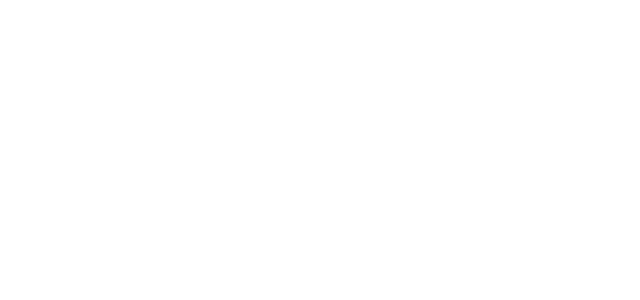
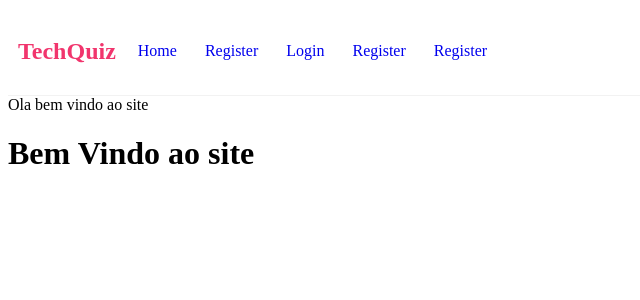
Before and after one commit to henriqueolivgp/Techquiz, a React (Create React App) app in the folder techquiz/: page / in a window 1280 px wide. Shown: the top 300 px of the page, without its empty margins (0-640 px from the left). Built offline with nearby package versions, Linux system fonts and the light colour scheme.

Commit message:
Make Pages and some code

```diff
--- a/techquiz/Home/NavBarH.css
+++ /dev/null
@@ -1,5 +0,0 @@
-ul {
-    list-style-type: none;
-    margin: 0;
-    padding: 0;
-  }
--- a/techquiz/src/App.js
+++ b/techquiz/src/App.js
@@ -1,12 +1,15 @@
+import Home from './Home/HomePage';
 import './App';
+import NavBarH from './Home/NavbarH';
 
 function App() {
   return (
     <div className="App">
-
-      <header className="App-header">
-
-      </header>
+      <NavBarH/>
+      <Home/>
+      <div className='content'>
+        <h1>Bem Vindo ao site</h1>
+      </div>
     </div>
   );
 }
--- /dev/null
+++ b/techquiz/src/Home/HomePage.js
@@ -0,0 +1,14 @@
+const HomePage = () => {
+    return (
+        <div className="Page">
+            <div className="content">
+                <tittle>
+                    Ola bem vindo ao site
+                </tittle>
+
+            </div>
+        </div>
+     );
+}
+
+export default HomePage;
--- /dev/null
+++ b/techquiz/src/Home/NavBarH.css
@@ -0,0 +1,22 @@
+.navbar {
+  padding: 10px;
+  display: flex;
+  align-items: center;
+  max-width: auto;
+  margin: 0 auto;
+  border-bottom: 1px solid #f2f2f2;
+}
+.navbar h1 {
+  color: #f1356d;
+}
+.navbar .links {
+  margin-left: 0;
+}
+.navbar a {
+  margin-left: 16px;
+  text-decoration: none;
+  padding: 6px;
+}
+.navbar a:hover {
+  color: #f1356d;
+}
--- /dev/null
+++ b/techquiz/src/Home/NavbarH.js
@@ -0,0 +1,20 @@
+
+import '../Home/NavBarH.css'
+
+const NavBarH = () => {
+    return (
+        <nav className="navbar">
+            <h1>TechQuiz</h1>
+            <div className="links">
+                <a href="/">Home</a>
+                <a href="/create">Register</a>
+                <a href="/create">Login</a>
+                <a href="/create">Register</a>
+                <a href="/create">Register</a>
+
+            </div>
+        </nav>
+     );
+}
+
+export default NavBarH;
```
Also changed, not shown: techquiz/Home/Home.js (deleted, +0 -11 lines), techquiz/Home/NavbarH.js (deleted, +0 -14 lines), techquiz/src/AboutUS/AboutUs.js (added, +11 -0 lines), techquiz/src/Home/Home.css (added).
